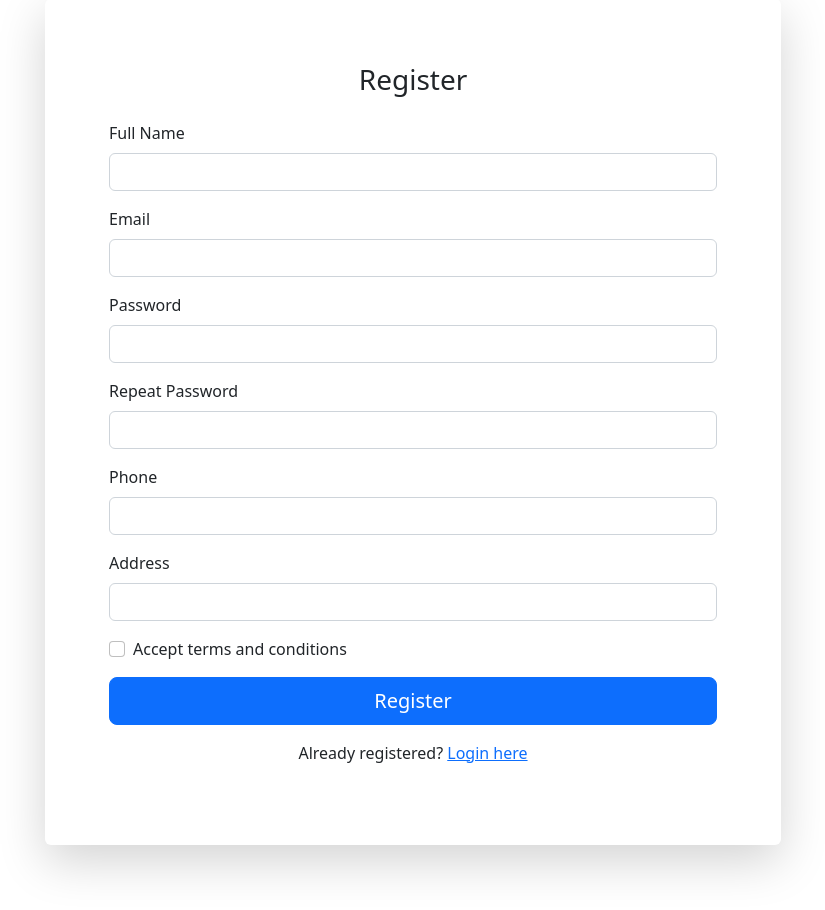
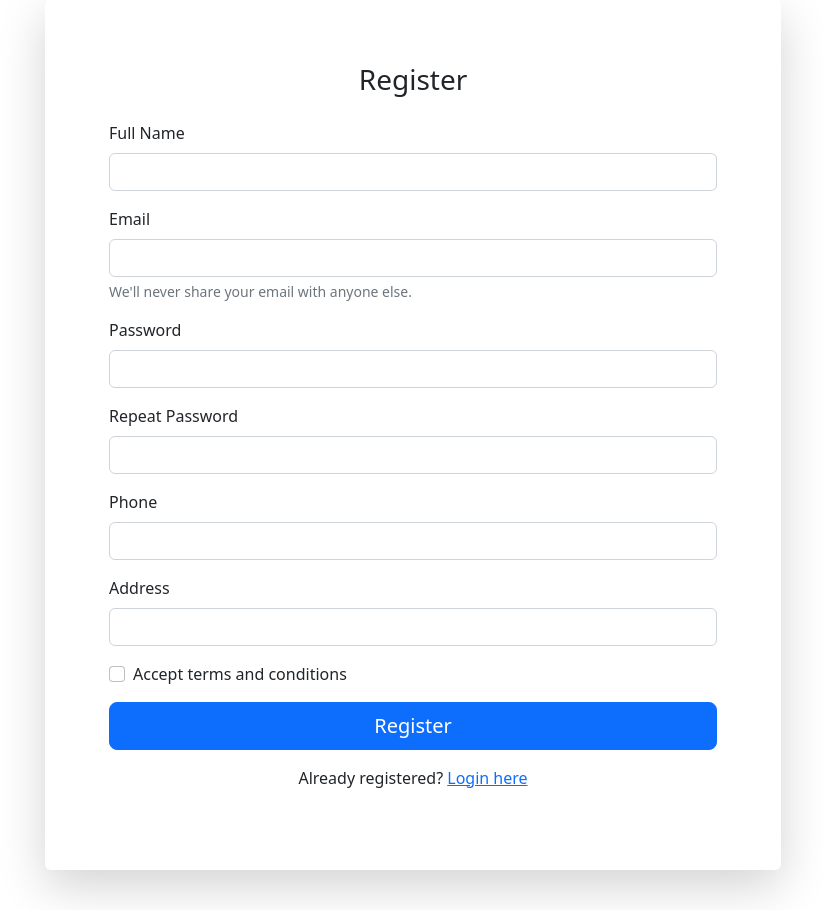
Before and after one commit to LamiaAlaa8421/registration-using-validation-with-php-and-mysql, a PHP site: page /register.php in a window 1280 px wide. Shown: the part 49-959 px from the top of the page, without its empty margins (227-1052 px from the left). Before the commit the page ends 923 px from the top, so only its background shows below. Run offline with PHP 8.4, Linux system fonts and the light colour scheme.

Commit message:
first commit

```diff
--- a/register.php
+++ b/register.php
@@ -109,6 +109,7 @@ if ($_SERVER["REQUEST_METHOD"] == "POST") {
                             <div class="mb-3">
                                 <label for="email" class="form-label">Email</label>
                                 <input type="email" class="form-control" id="email" name="email" value="<?= htmlspecialchars($email) ?>" required>
+                                <div id="emailHelp" class="form-text">We'll never share your email with anyone else.</div>
                                 <span class="text-danger"><?= $email_error ?></span>
                             </div>
                             <div class="mb-3">
```
